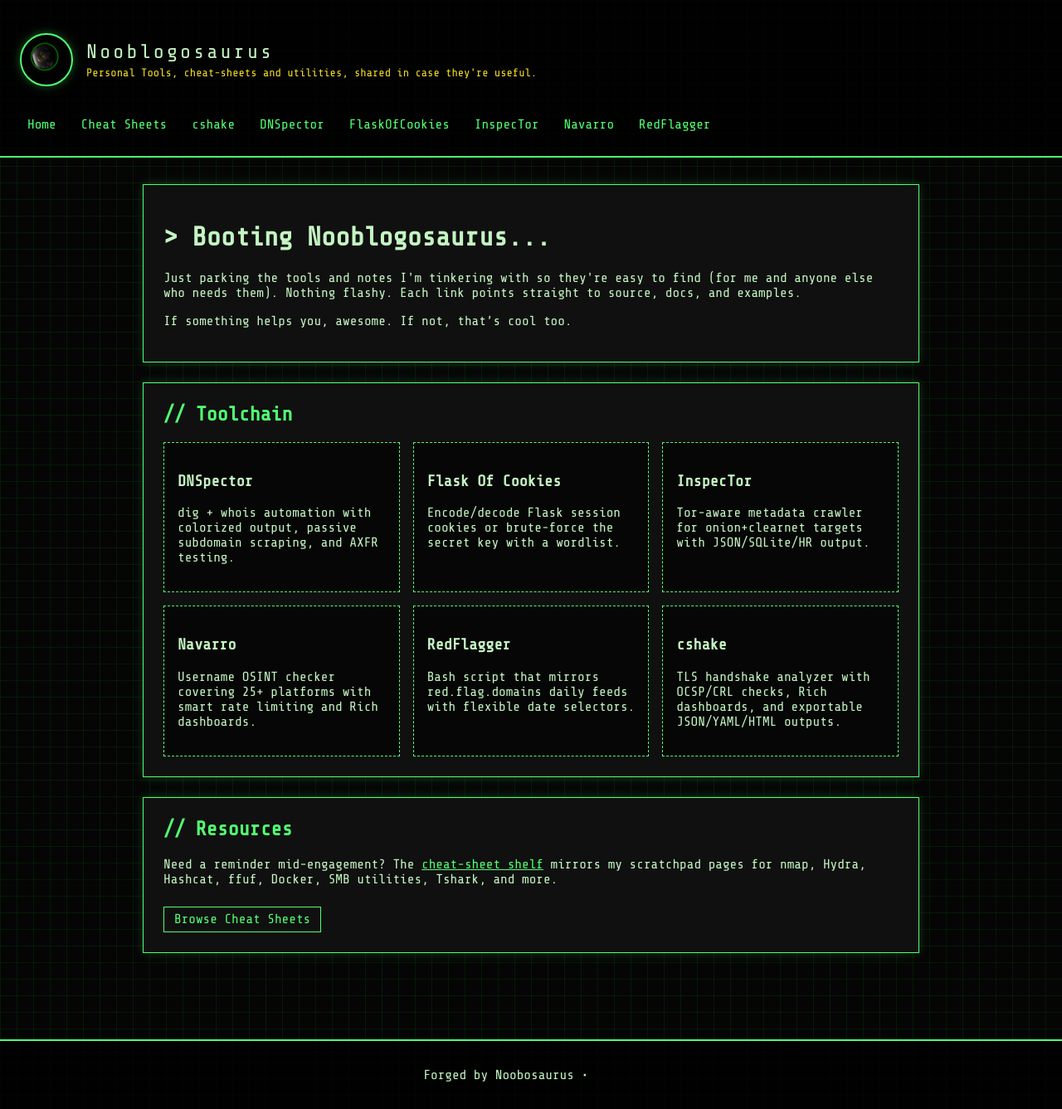
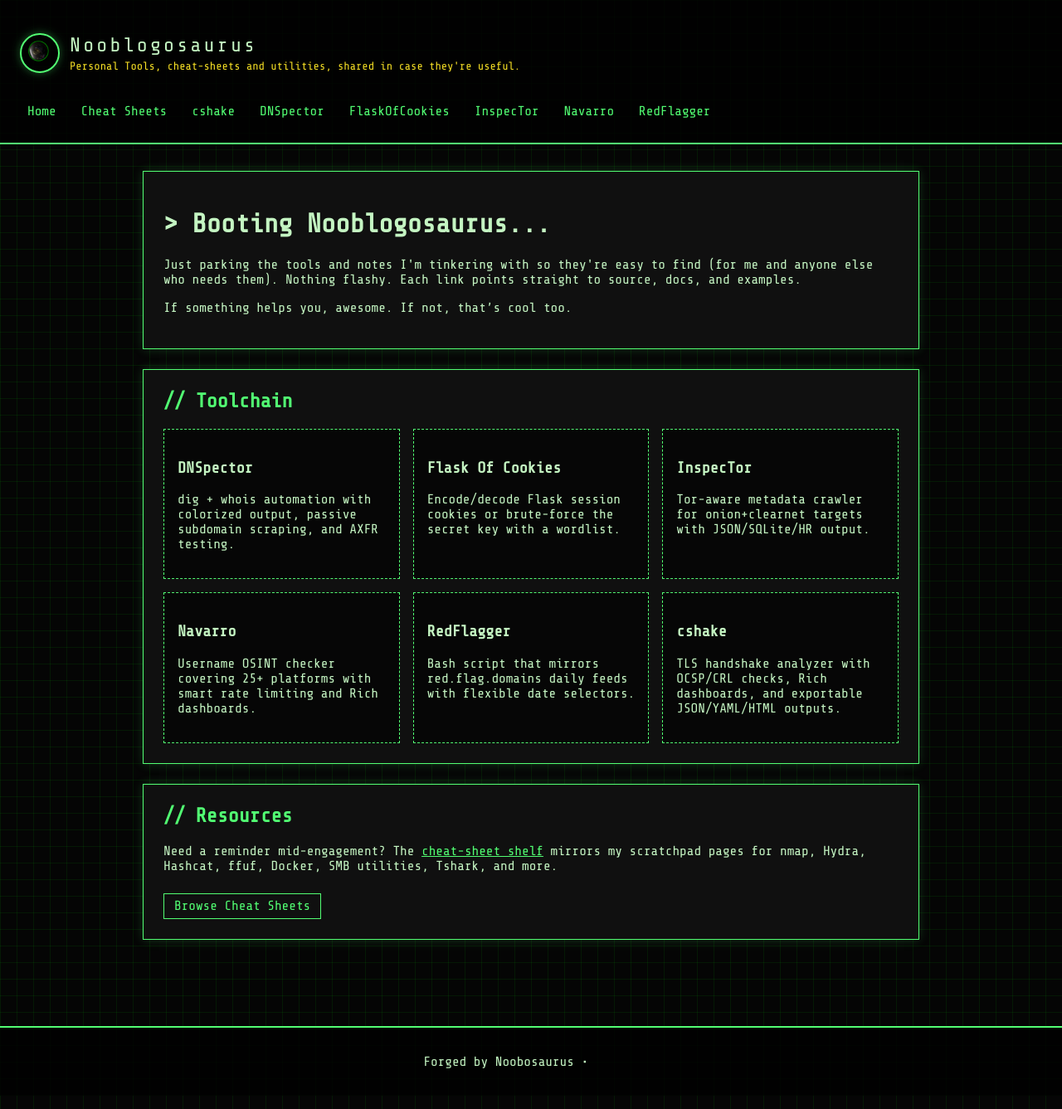
Before and after one commit to NoobosaurusBlog/Nooblogaurus, a Jekyll site: the page built from index.md, in a window 1280 px wide and 1337 px high. Shown: the whole window at 83% size. Built offline with Jekyll 4.4.1, drawn with Linux system fonts in a browser that asks for light colours.

Commit message:
Tweak header avatar layout

```diff
--- a/assets/css/main.css
+++ b/assets/css/main.css
@@ -38,25 +38,25 @@ body {
 }
 
 .logo-block {
-  display: flex;
+  display: grid;
+  grid-template-columns: auto 1fr;
   align-items: center;
-  gap: 1rem;
+  gap: 0.75rem;
 }
 
 .logo-avatar {
-  width: 64px;
-  height: 64px;
+  width: 48px;
+  height: 48px;
   border-radius: 50%;
   border: 2px solid var(--accent);
   object-fit: cover;
   box-shadow: 0 0 12px rgba(82, 255, 115, 0.35);
-  flex-shrink: 0;
 }
 
 .logo-meta {
   display: flex;
   flex-direction: column;
-  gap: 0.25rem;
+  gap: 0.2rem;
 }
 
 .logo-text {
```
